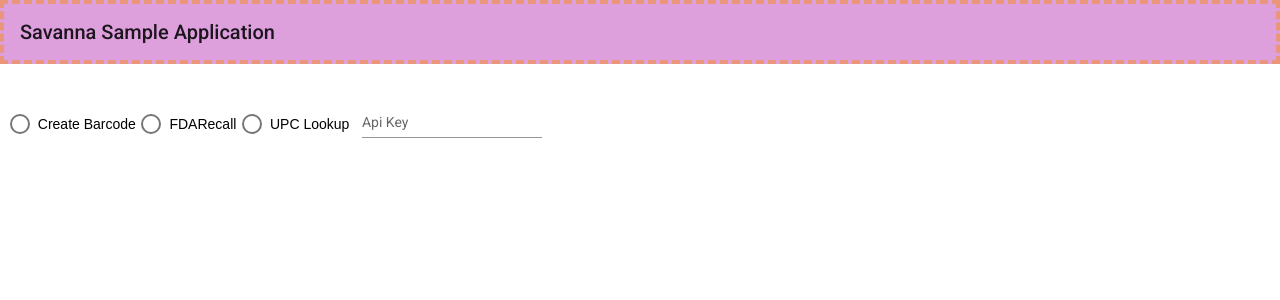
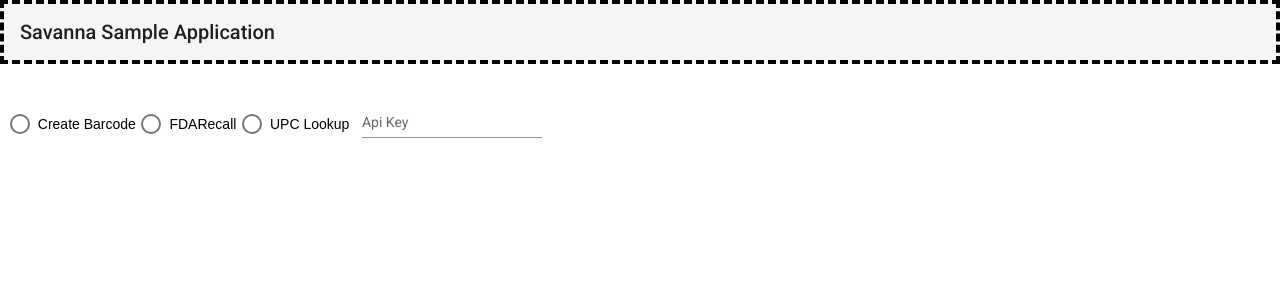
Before and after one commit to ZebraDevs/DataServices-JavaScript-Samples, an Angular app in the folder Savanna-Sample-Application/: page / in a window 1280 px wide. Shown: the top 300 px of the page. Built offline with nearby package versions, Linux system fonts and the light colour scheme.

Commit message:
Changed to more Zebra themed colors.

```diff
--- a/Savanna-Sample-Application/src/app/savanna-apis/savanna-apis.component.css
+++ b/Savanna-Sample-Application/src/app/savanna-apis/savanna-apis.component.css
@@ -1,4 +1,5 @@
 mat-radio-button {
+
   padding: 0.2em;
   font-family: Arial, Helvetica, sans-serif;
 }
@@ -20,10 +21,10 @@ button {
 }
 
 mat-toolbar {
-  background-color: plum;
+  background-color: whitesmoke;
   border: 0.2em;
   border-style:dashed;
-  border-color: darksalmon;
+  border-color: black;
 }
 
 #output {
```
